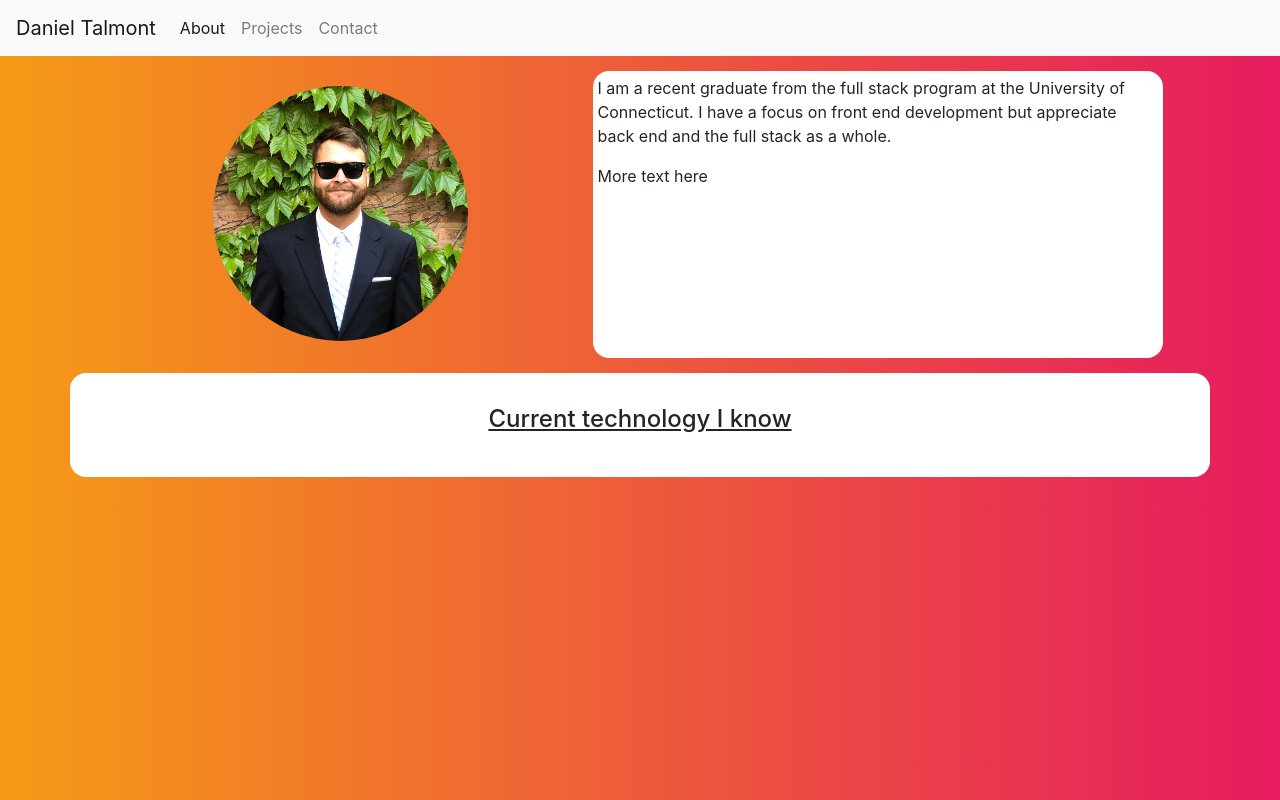
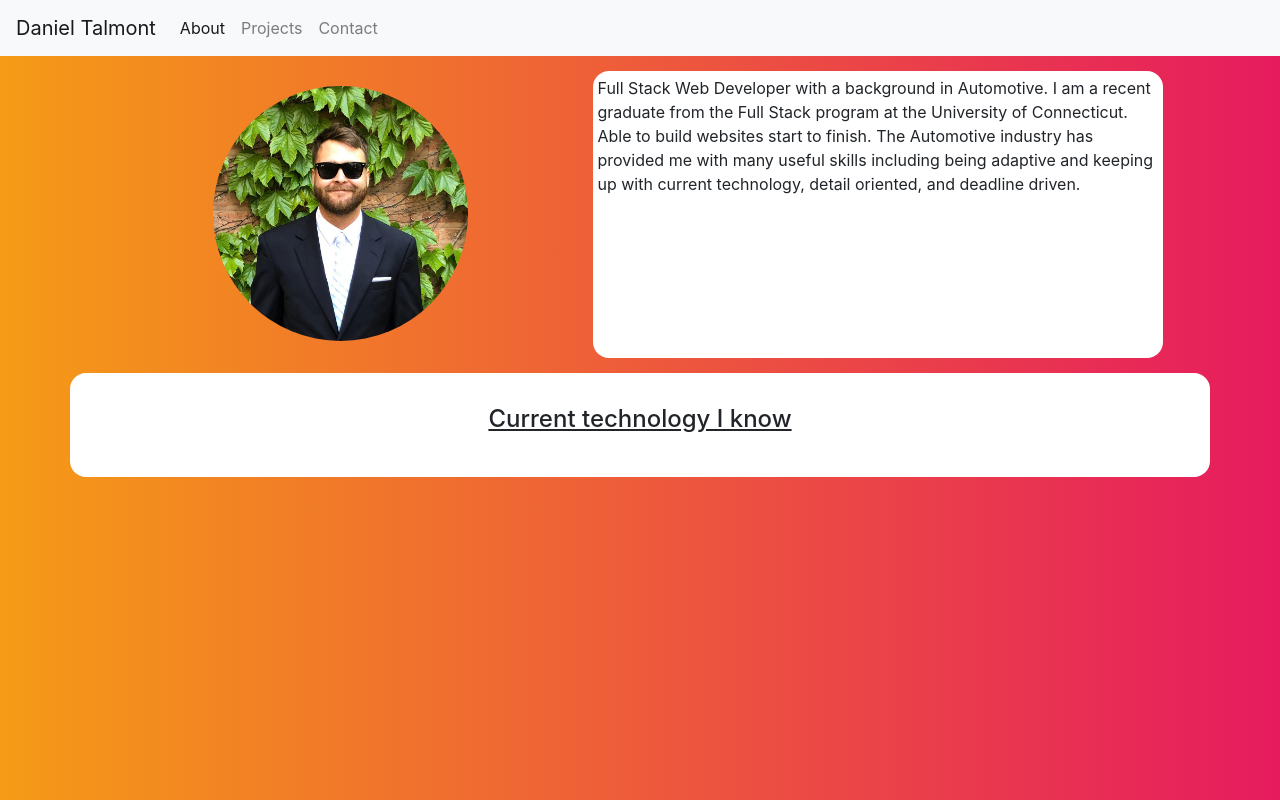
Before and after one commit to dantalmont/react-portfolio, a React (Create React App) app: page / in a window 1280 px wide. Shown: the top 800 px of the page. Built offline with nearby package versions, Linux system fonts and the light colour scheme.

Commit message:
edit summary

```diff
--- a/src/components/AboutMe/index.js
+++ b/src/components/AboutMe/index.js
@@ -13,8 +13,7 @@ function AboutMe() {
         <Col xs="8" md="3"><Image src={profilPic} className="proPic" fluid roundedCircle /></Col>
         <Col md="1" />
         <Col xs="11" md="6" style={{backgroundColor: "white", margin: 15, padding: 5, border: 'transparent', borderRadius:'1rem'}}>
-            <p>I am a recent graduate from the full stack program at the University of Connecticut. I have a focus on front end development but appreciate back end and the full stack as a whole.</p>
-            <p>More text here</p>
+            <p>Full Stack Web Developer with a background in Automotive. I am a recent graduate from the Full Stack program at the University of Connecticut. Able to build websites start to finish. The Automotive industry has provided me with many useful skills including being adaptive and keeping up with current technology, detail oriented, and deadline driven.</p>
         </Col>
       </Row>
 
```
